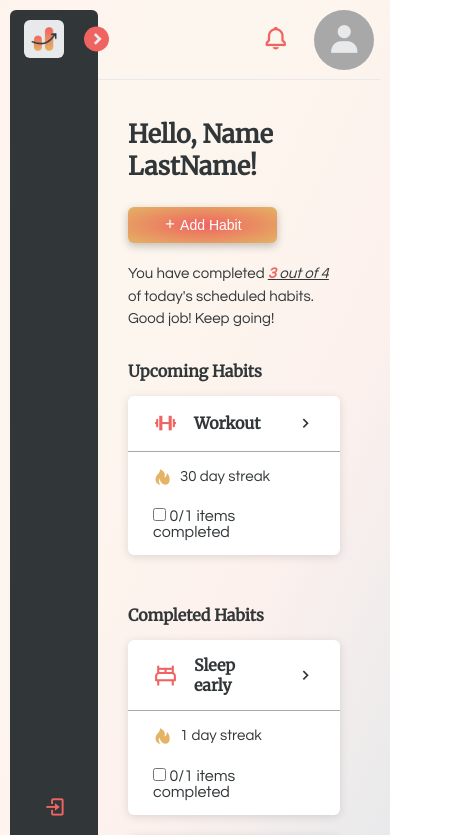
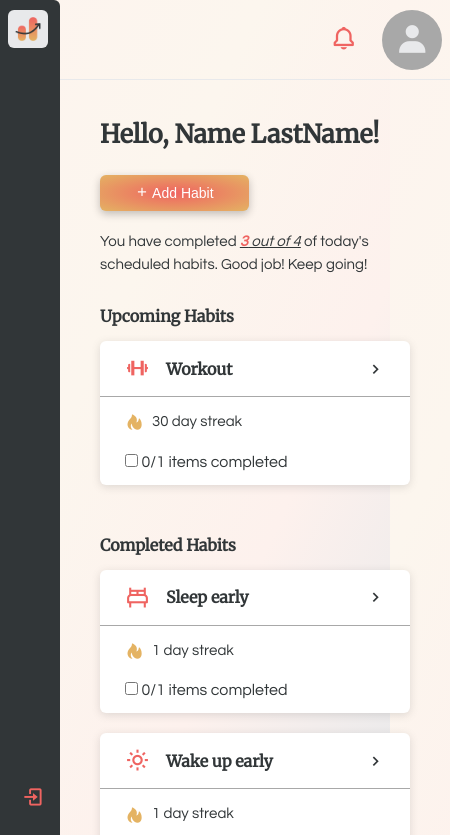
Before and after one commit to s3851446/habithub-frontend, a SvelteKit app in the folder final/habithub-frontend/: page / in a window 390 px wide. Shown: the top 835 px of the page, 450 px wide, since content can reach past the window. Built offline with nearby package versions, Linux system fonts and the light colour scheme; no server answers.

Commit message:
Helps make navbar and body responsive

```diff
--- a/final/habithub-frontend/src/app.scss
+++ b/final/habithub-frontend/src/app.scss
@@ -23,6 +23,10 @@ body {
   display: flex;
   flex-direction: column;
   min-height: 100vh;
+  @media all and (max-width: 800px) {
+    left: 60px;
+    width: 100%;
+  }
 }
 
 h1,
--- a/final/habithub-frontend/src/components/Navbar.svelte
+++ b/final/habithub-frontend/src/components/Navbar.svelte
@@ -154,6 +154,19 @@ https://youtu.be/bFvfqUMjvsA?list=PL4EfZpbcgnsDzLMCKqb1poI8m1Gbd_CXO -->
                 transform: translateY(-50%);
             }
         }
+        @media all and (max-width: 800px) {
+            top: 0;
+            left: 0;
+            bottom: 0;
+            border-radius: 0 6px 6px 0;
+            padding: 10px 8px;
+            .toggle {
+                display: none;
+            }
+            &.close {
+                width: 60px;
+            }
+        }
     }
 
     header {
@@ -175,6 +188,9 @@ https://youtu.be/bFvfqUMjvsA?list=PL4EfZpbcgnsDzLMCKqb1poI8m1Gbd_CXO -->
         transition: $trans-04;
         white-space: nowrap;
         opacity: 1;
+        @media all and (max-width: 800px) {
+            display: none;
+        }
     }
 
     .image {
@@ -184,6 +200,9 @@ https://youtu.be/bFvfqUMjvsA?list=PL4EfZpbcgnsDzLMCKqb1poI8m1Gbd_CXO -->
 
     .header-text {
         @include flex-column;
+        @media all and (max-width: 800px) {
+            display: none;
+        }
     }
 
 
@@ -209,6 +228,9 @@ https://youtu.be/bFvfqUMjvsA?list=PL4EfZpbcgnsDzLMCKqb1poI8m1Gbd_CXO -->
         margin-top: 10px;
         list-style: none;
         @include flex-center;
+        @media all and (max-width: 800px) {
+            margin-left: -6px;
+        }
     }
 
     .icon {
```
